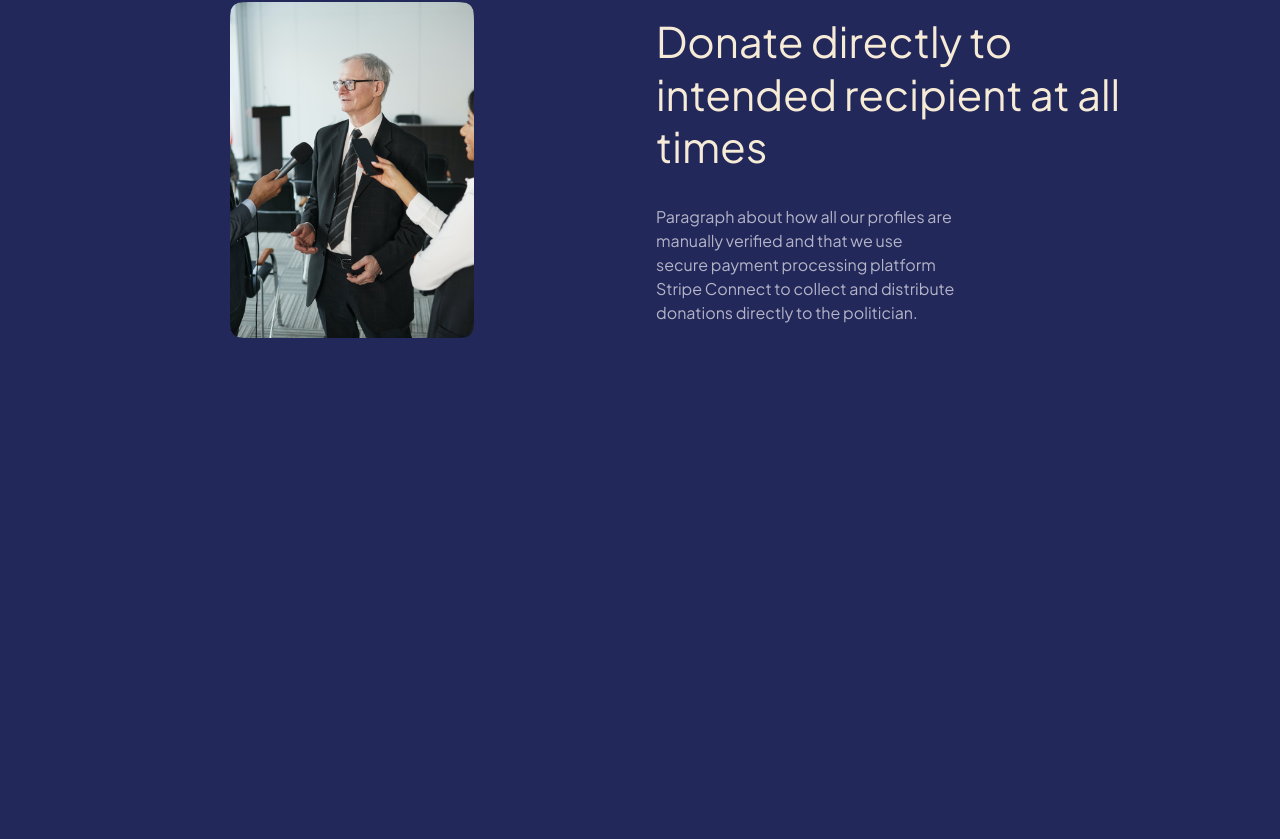
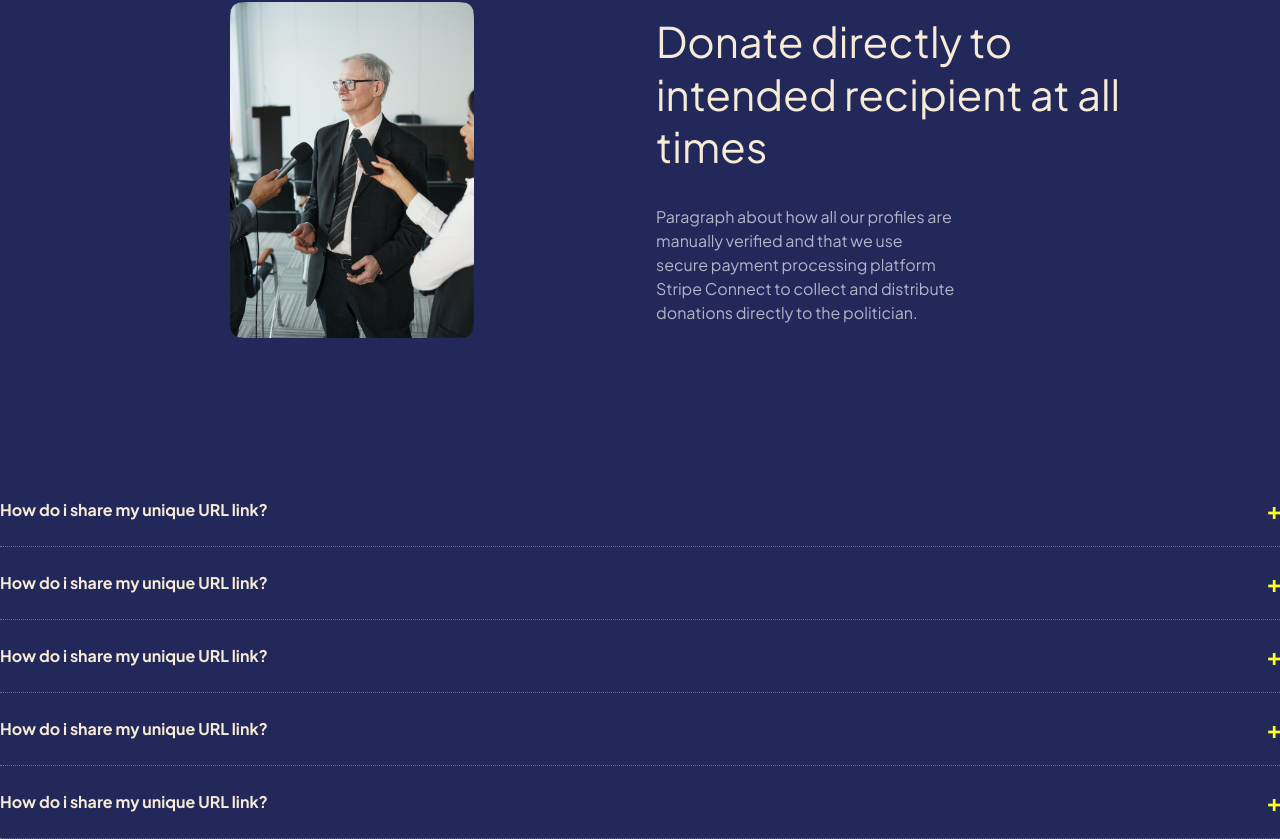
Before and after one commit to wadzee/linktome-ui, a Next.js app: page / in a window 1280 px wide. Shown: the part 1051-1890 px from the top of the page. Before the commit the page ends 1525 px from the top, so only its background shows below. Built offline with nearby package versions, Linux system fonts and the light colour scheme.

Commit message:
add accordians

```diff
--- a/src/app/page.tsx
+++ b/src/app/page.tsx
@@ -1,7 +1,9 @@
+import { Accordian } from 'src/components/Accordian/Accordian'
 import { Country } from 'src/constant/country'
 import { Flag } from 'src/components/Flag/Flag'
 import { Grid2Cols } from 'src/components/Grid/Grid2Cols'
 import { Grid3Cols } from 'src/components/Grid/Grid3Cols'
+import { HomeFaqs } from 'src/constant/homeFaq'
 import Image from 'next/image'
 import { Text } from 'src/components/Text/Text'
 
@@ -17,7 +19,7 @@ export default function Home() {
             Have your voice heard. Support your politician by donating now!
           </Text>
         </div>
-        <div className="relative h-[50vh] sm:h-[70%]">
+        <div className="relative h-[60vh] sm:h-[70%]">
           <Image
             src="/home-hero.png"
             alt="hero-image"
@@ -58,6 +60,7 @@ export default function Home() {
           </Text>
         </div>
       </Grid2Cols>
+      <Accordian className="my-12 sm:my-0" accordians={HomeFaqs} />
     </main>
   )
 }
--- a/src/components/Accordian/Accordian.tsx
+++ b/src/components/Accordian/Accordian.tsx
@@ -1,21 +1,24 @@
 export interface AccordianProps {
-  title: string
-  content: string
+  accordians: {
+    title: string
+    content: string
+  }[]
+  className?: string
 }
 
-export const Accordian = (props: AccordianProps[]) => {
+export const Accordian = ({ accordians, className }: AccordianProps) => {
   return (
-    <div>
-      {props.map(({ title, content }, idx) => {
+    <section className={className}>
+      {accordians.map(({ title, content }, idx) => {
         return (
-          <details key={idx}>
+          <details key={idx} className="hover:cursor-pointer">
             <summary>{title}</summary>
-            <div>
-              <p>{content}</p>
+            <div className="mt-4">
+              <p dangerouslySetInnerHTML={{ __html: content }} />
             </div>
           </details>
         )
       })}
-    </div>
+    </section>
   )
 }
--- /dev/null
+++ b/src/constant/homeFaq.ts
@@ -0,0 +1,27 @@
+export const HomeFaqs = [
+  {
+    title: 'How do i share my unique URL link?',
+    content:
+      '<p>Lorem ipsum dolor sit amet, consectetur adipiscing elit. Cras velit ante, posuere vulputate sollicitudin. Lorem ipsum dolor sit amet, consectetur adipiscing elit. Cras velit ante, posuere vulputate sollicitudin.</p>',
+  },
+  {
+    title: 'How do i share my unique URL link?',
+    content:
+      '<p>Lorem ipsum dolor sit amet, consectetur adipiscing elit. Cras velit ante, posuere vulputate sollicitudin. Lorem ipsum dolor sit amet, consectetur adipiscing elit. Cras velit ante, posuere vulputate sollicitudin.</p>',
+  },
+  {
+    title: 'How do i share my unique URL link?',
+    content:
+      '<p>Lorem ipsum dolor sit amet, consectetur adipiscing elit. Cras velit ante, posuere vulputate sollicitudin. Lorem ipsum dolor sit amet, consectetur adipiscing elit. Cras velit ante, posuere vulputate sollicitudin.</p>',
+  },
+  {
+    title: 'How do i share my unique URL link?',
+    content:
+      '<p>Lorem ipsum dolor sit amet, consectetur adipiscing elit. Cras velit ante, posuere vulputate sollicitudin. Lorem ipsum dolor sit amet, consectetur adipiscing elit. Cras velit ante, posuere vulputate sollicitudin.</p>',
+  },
+  {
+    title: 'How do i share my unique URL link?',
+    content:
+      '<p>Lorem ipsum dolor sit amet, consectetur adipiscing elit. Cras velit ante, posuere vulputate sollicitudin. Lorem ipsum dolor sit amet, consectetur adipiscing elit. Cras velit ante, posuere vulputate sollicitudin.</p>',
+  },
+]
--- a/src/styles/globals.css
+++ b/src/styles/globals.css
@@ -31,6 +31,32 @@
     @apply sm:text-[42px];
     @apply sm:leading-[52.5px];
   }
+
+  details {
+    @apply py-6;
+    @apply border-dotted;
+    @apply border-b;
+    @apply border-[#B4B4C880];
+  }
+
+  summary {
+    @apply block;
+    @apply font-bold;
+  }
+
+  summary::after {
+    margin-left: 1ch;
+    display: inline-block;
+    content: '+';
+    transform: scale(1.5);
+    transition: 0.2s;
+    float: right;
+    @apply text-yellow;
+  }
+
+  details[open] > summary::after {
+    transform: scale(1.5) rotate(-45deg);
+  }
 }
 
 @layer utilities {
--- a/tailwind.config.ts
+++ b/tailwind.config.ts
@@ -9,6 +9,7 @@ const config: Config = {
   theme: {
     textColor: {
       navy: '#23285A',
+      yellow: '#FBFF27',
       'light-navy': '#B4B4C8',
       'light-tan': '#F6EBD7',
     },
```
